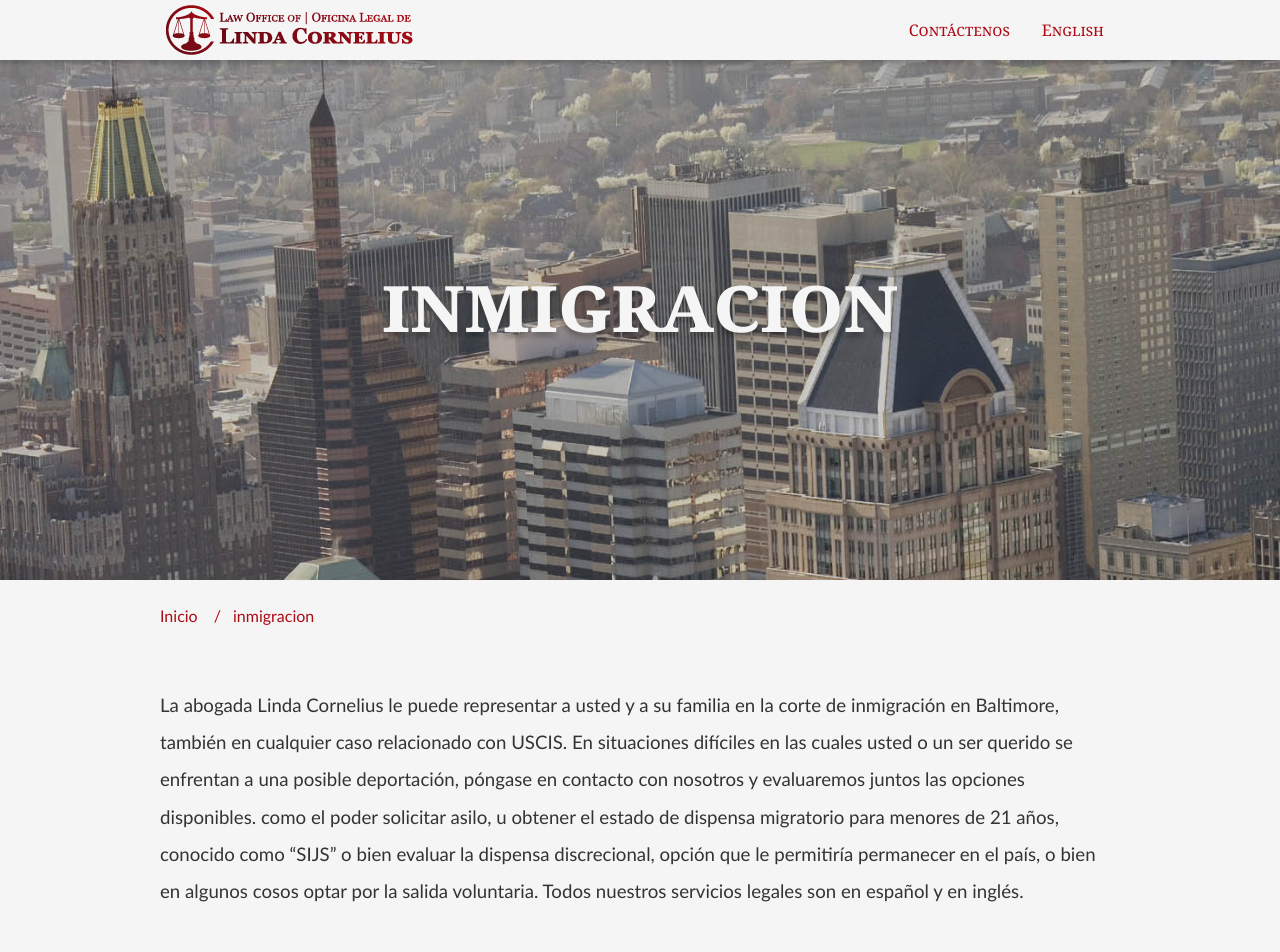
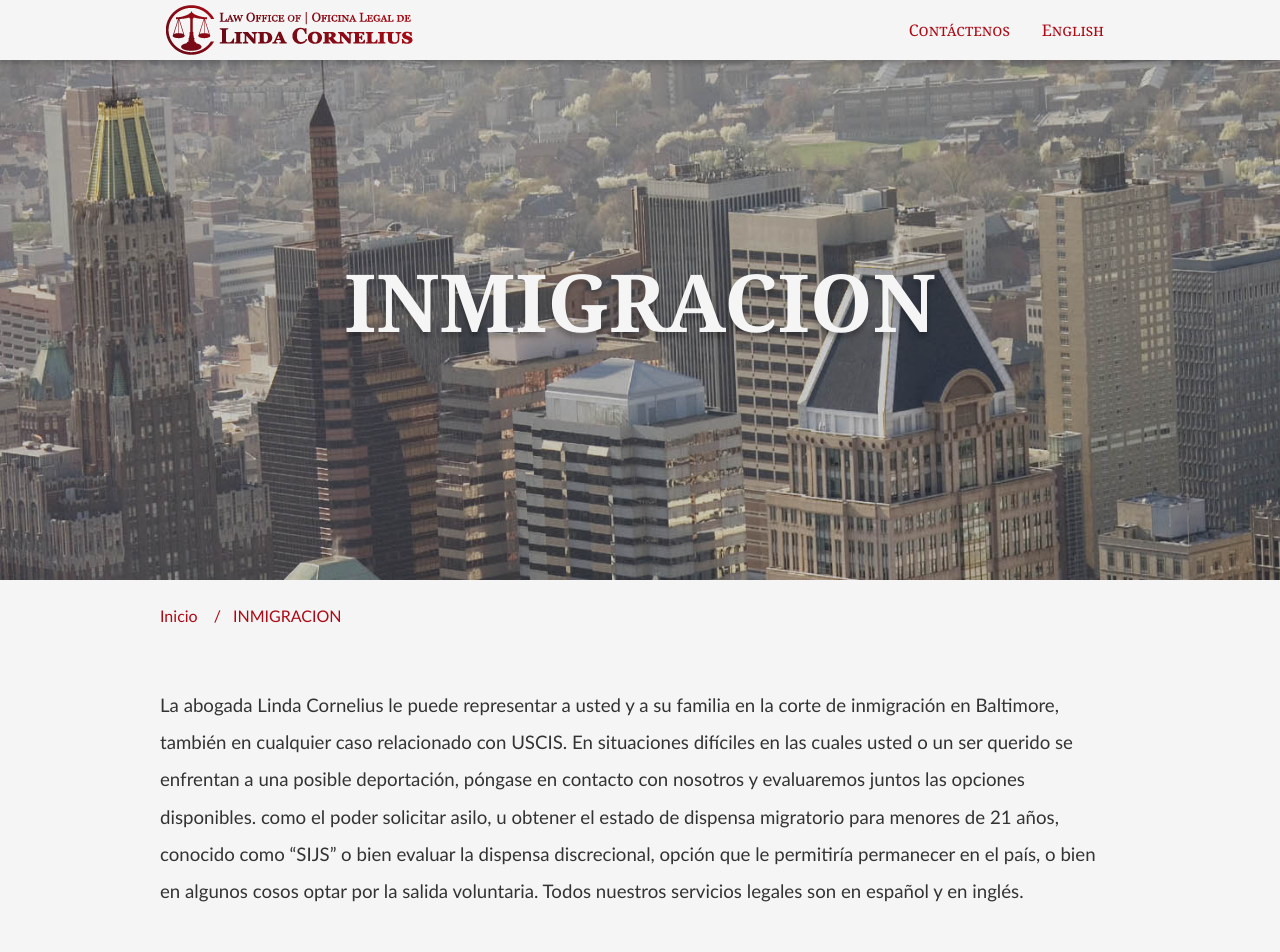
Before and after one commit to edamtoft/cornelius.legal.site, a Jekyll site: the page built from _practice/immigation-es.markdown, in a window 1280 px wide and 1400 px high. Shown: the top 952 px of the window. Built offline with Jekyll 4.4.1, drawn with Linux system fonts in a browser that asks for light colours; nearby versions of some CDN libraries; some of the changed lines change nothing that is shown; some of the changed text lies outside the part shown; grey boxes are pictures that could not be loaded.

Commit message:
Updated '_practice/immigation-es.markdown' via CloudCannon

```diff
--- a/_practice/immigation-es.markdown
+++ b/_practice/immigation-es.markdown
@@ -1,21 +1,14 @@
 ---
-title: inmigracion
+title: INMIGRACION
 identifier: immigrationlaw
 layout: contact
-description_text: La abogada Linda Cornelius le puede representar a usted y a su familia
-  en la corte de inmigración en Baltimore, también en cualquier caso relacionado con
-  USCIS. En situaciones difíciles en las cuales usted o un ser querido se enfrentan
-  a una posible deportación, póngase en contacto con nosotros y evaluaremos juntos
-  las opciones disponibles. como el poder solicitar asilo, u obtener el estado de
-  dispensa migratorio para menores de 21 años, conocido como “SIJS” o bien evaluar
-  la dispensa discrecional, opción que le permitiría permanecer en el país, o bien
-  en algunos cosos optar por la salida voluntaria. Todos nuestros servicios legales
-  son en español y en inglés.
+description_text: 'La abogada Linda Cornelius le puede representar a usted y a su familia en la corte de inmigración en Baltimore, también en cualquier caso relacionado con USCIS. En situaciones difíciles en las cuales usted o un ser querido se enfrentan a una posible deportación, póngase en contacto con nosotros y evaluaremos juntos las opciones disponibles. como el poder solicitar asilo, u obtener el estado de dispensa migratorio para menores de 21 años, conocido como “SIJS” o bien evaluar la dispensa discrecional, opción que le permitiría permanecer en el país, o bien en algunos cosos optar por la salida voluntaria. Todos nuestros servicios legales son en español y en inglés.'
 language: spanish
 icon: gavel
-banner_image: "/assets/baltimore.jpg"
+banner_image: /assets/baltimore.jpg
 sitemap: true
 order: 1
 ---
 
-La abogada Linda Cornelius le puede representar a usted y a su familia en la corte de inmigraci&oacute;n en Baltimore, tambi&eacute;n en cualquier caso relacionado con USCIS. En situaciones dif&iacute;ciles en las cuales usted o un ser querido se enfrentan a una posible deportaci&oacute;n, p&oacute;ngase en contacto con nosotros y evaluaremos juntos las opciones disponibles. como el poder solicitar asilo, u obtener el estado de dispensa migratorio para menores de 21 a&ntilde;os, conocido como “SIJS” o bien evaluar la dispensa discrecional, opci&oacute;n que le permitir&iacute;a permanecer en el pa&iacute;s, o bien en algunos cosos optar por la salida voluntaria. Todos nuestros servicios legales son en espa&ntilde;ol y en ingl&eacute;s.
+
+La abogada Linda Cornelius le puede representar a usted y a su familia en la corte de inmigración en Baltimore, también en cualquier caso relacionado con USCIS. En situaciones difíciles en las cuales usted o un ser querido se enfrentan a una posible deportación, póngase en contacto con nosotros y evaluaremos juntos las opciones disponibles. como el poder solicitar asilo, u obtener el estado de dispensa migratorio para menores de 21 años, conocido como “SIJS” o bien evaluar la dispensa discrecional, opción que le permitiría permanecer en el país, o bien en algunos cosos optar por la salida voluntaria. Todos nuestros servicios legales son en español y en inglés.
```
